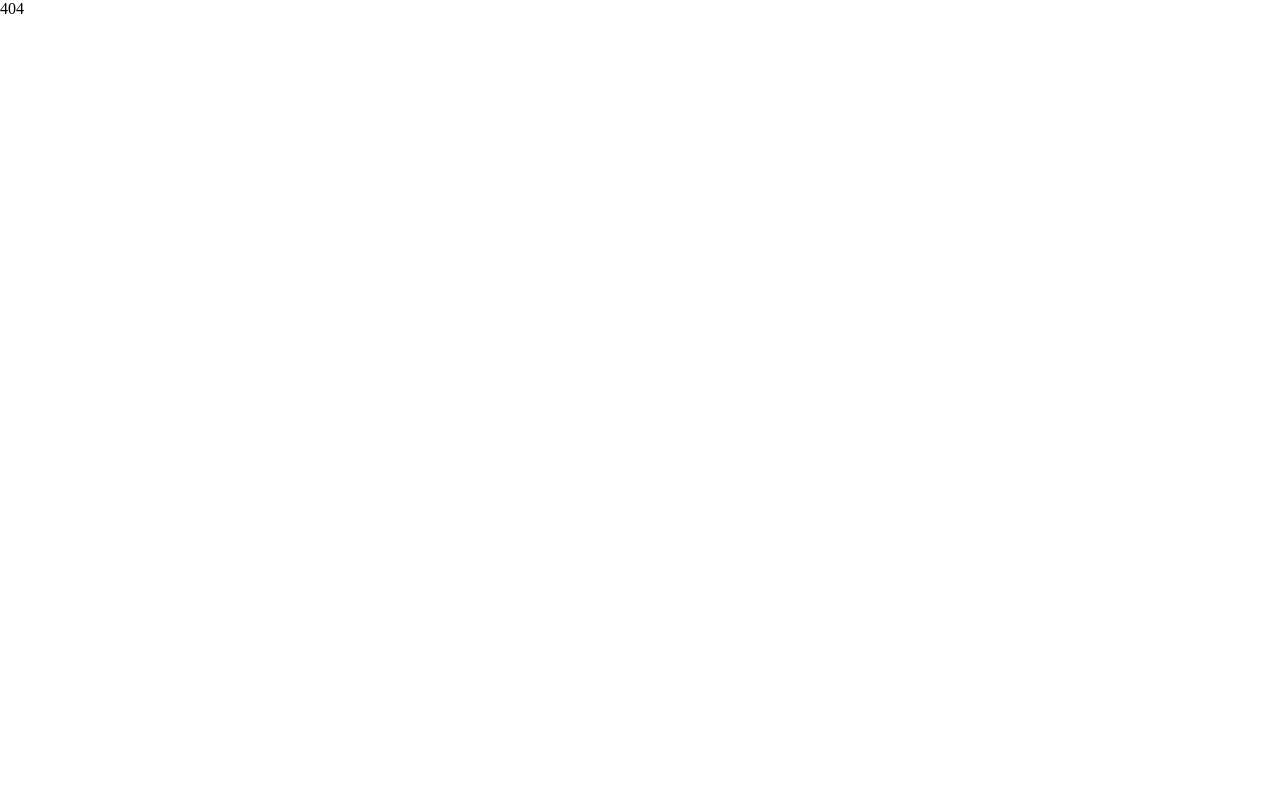
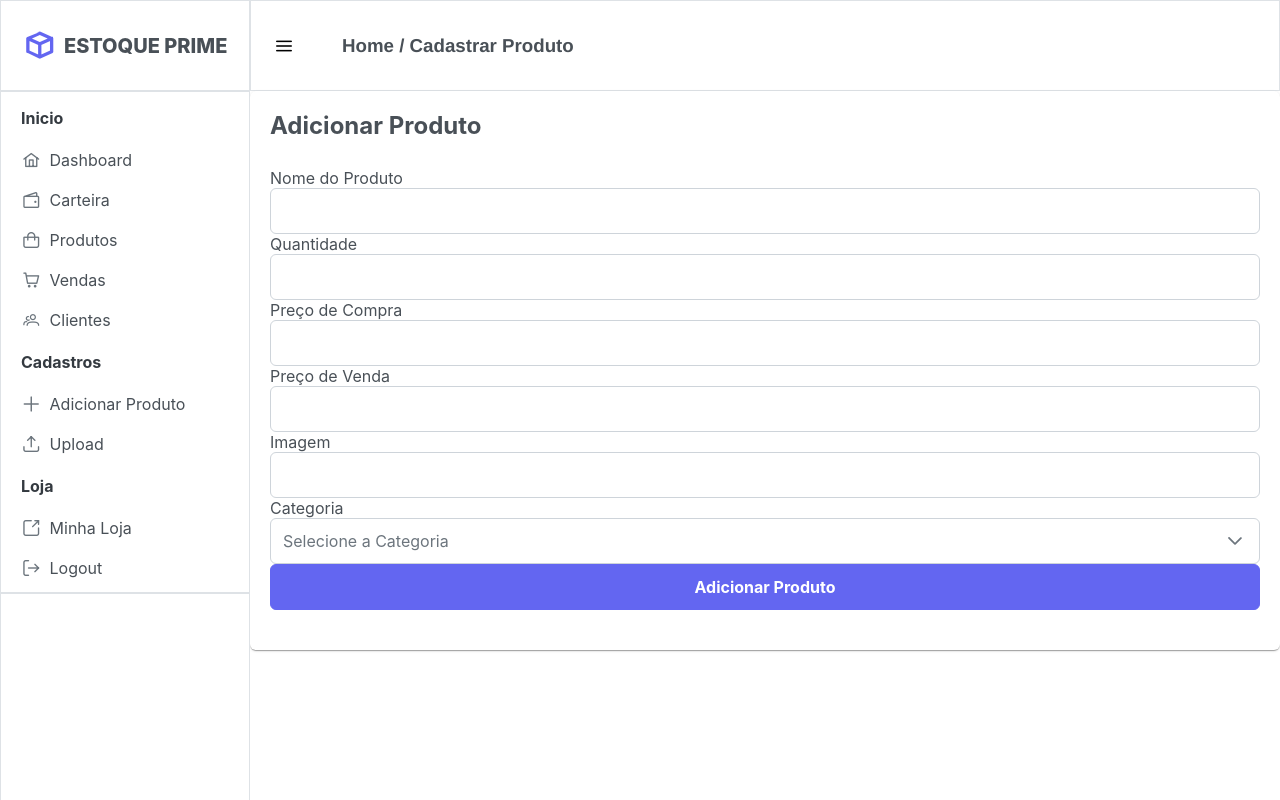
Before and after one commit to MauricioDiias/Projeto_plataforma_comercio, a React (Vite) app in the folder FrontEnd/plataforma_comercio/: page /home/addProduct in a window 1280 px wide. Built offline with nearby package versions, Linux system fonts and the light colour scheme.

Commit message:
adiona tela de produto

```diff
--- a/FrontEnd/plataforma_comercio/package.json
+++ b/FrontEnd/plataforma_comercio/package.json
@@ -14,6 +14,7 @@
     "primereact": "^9.6.2",
     "react": "^18.2.0",
     "react-dom": "^18.2.0",
+    "react-hook-form": "^7.47.0",
     "react-router-dom": "^6.15.0"
   },
   "devDependencies": {
--- /dev/null
+++ b/FrontEnd/plataforma_comercio/src/pages/AddProduct/index.jsx
@@ -0,0 +1,102 @@
+import { useState } from "react";
+import { Card } from "primereact/card";
+import { InputText } from "primereact/inputtext";
+import { InputNumber } from "primereact/inputnumber";
+import { Button } from "primereact/button";
+import { Dropdown } from "primereact/dropdown";
+import { useForm } from "react-hook-form";
+
+export const AddProduct = () => {
+  const { handleSubmit, setValue } = useForm();
+  const [selectedCategory, setSelectedCategory] = useState(null);
+
+  const onSubmit = (data) => {
+    console.log(data);
+  };
+
+  const categories = [
+    { label: "Electronics", value: "electronics" },
+    { label: "Clothing", value: "clothing" },
+  ];
+
+  const handleChange = (field, value) => {
+    setValue(field, value);
+  };
+
+  return (
+    <Card title="Adicionar Produto">
+      <form onSubmit={handleSubmit(onSubmit)}>
+        <div className="p-fluid">
+          <div className="p-field">
+            <label htmlFor="productName">Nome do Produto</label>
+            <InputText
+              id="productName"
+              onChange={(e) => {
+                handleChange("productName", e.target.value);
+              }}
+            />
+          </div>
+          <div className="p-field">
+            <label htmlFor="quantity">Quantidade</label>
+            <InputNumber
+              inputId="quantity"
+              onChange={(e) => {
+                handleChange("quantity", e.value);
+              }}
+            />
+          </div>
+          <div className="p-field">
+            <label htmlFor="purchasePrice">Preço de Compra</label>
+            <InputNumber
+              inputId="purchasePrice"
+              mode="currency"
+              currency="BRL"
+              onChange={(e) => {
+                handleChange("purchasePrice", e.value);
+              }}
+            />
+          </div>
+          <div className="p-field">
+            <label htmlFor="sellingPrice">Preço de Venda</label>
+
+            <InputNumber
+              inputId="sellingPrice"
+              mode="currency"
+              currency="BRL"
+              onChange={(e) => {
+                handleChange("sellingPrice", e.value);
+              }}
+            />
+          </div>
+          <div className="p-field">
+            <label>Imagem</label>
+            <InputText
+              id="image"
+              onChange={(e) => {
+                handleChange("image", e.target.value);
+              }}
+            />
+          </div>
+          <div className="p-field">
+            <label htmlFor="category">Categoria</label>
+            <Dropdown
+              id="category"
+              name="category"
+              options={categories}
+              placeholder="Selecione a Categoria"
+              defaultValue={(e) => e.value}
+              value={selectedCategory}
+              onChange={(e) => {
+                setSelectedCategory(e.value);
+                handleChange("category", e.value);
+              }}
+            />
+          </div>
+          <div className="p-field">
+            <Button label="Adicionar Produto" type="submit" />
+          </div>
+        </div>
+      </form>
+    </Card>
+  );
+};
--- a/FrontEnd/plataforma_comercio/src/routes/Routes.tsx
+++ b/FrontEnd/plataforma_comercio/src/routes/Routes.tsx
@@ -2,6 +2,7 @@ import React from "react";
 import { Routes, Route, Navigate } from "react-router-dom";
 import Login from "../pages/Login";
 import Home from "../pages/Home";
+import { AddProduct } from "../pages/AddProduct";
 function AppRoutes() {
   return (
     <>
@@ -9,7 +10,7 @@ function AppRoutes() {
         <Route path="/" element={<Navigate to="/login" />} />
         <Route path="/login" element={<Login />} />
         <Route path="/home" element={<Home />}>
-          <Route path="teste" element={<p>TEste conscluidosssssssssssssssss</p>} />
+          <Route path="addProduct" element={<AddProduct />} />
           <Route path="teste2" element={<p>TEste 20202020</p>} />
         </Route>
         <Route path="*" element={<>404</>} />
--- a/FrontEnd/plataforma_comercio/src/shared/components/SideMenu/index.jsx
+++ b/FrontEnd/plataforma_comercio/src/shared/components/SideMenu/index.jsx
@@ -91,7 +91,7 @@ export const SideMenu = () => {
         {
           label: "Adicionar Produto",
           icon: "pi pi-fw pi-plus",
-          url: "http://localhost:5173/home/teste",
+          url: "http://localhost:5173/home/addProduct",
         },
         {
           label: "Upload",
```
Also changed, not shown: 1 other file (tests, documents, lock files or other folders).
